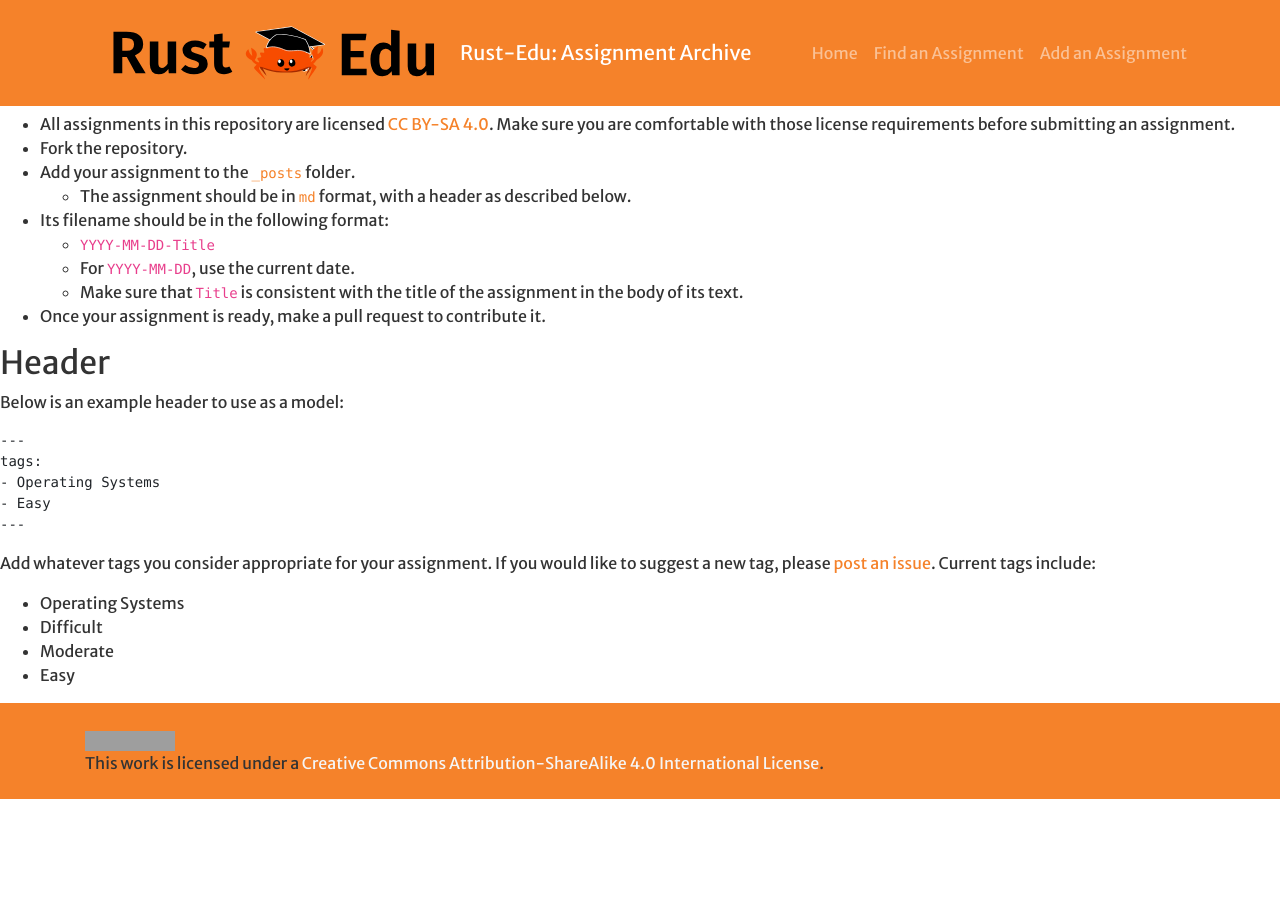
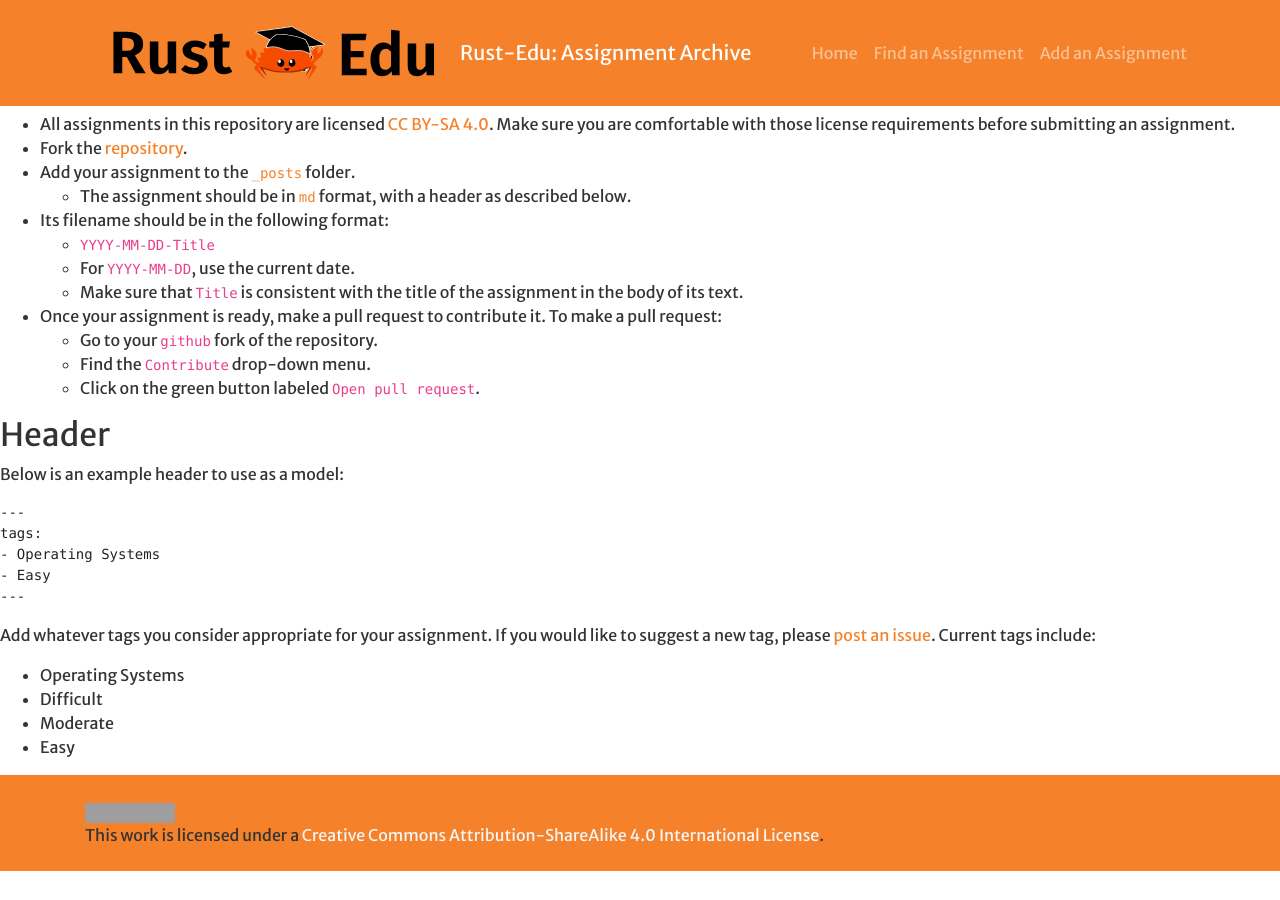
Before and after one commit to rust-edu/assignments, a Jekyll site: the page built from contributions.md, in a window 1280 px wide. Built offline with Jekyll 4.4.1, drawn with Linux system fonts in a browser that asks for light colours; our own code applies the rules of GitHub Pages for plain Markdown files; a script that is not in the unit is left out; grey boxes are pictures that could not be loaded.

Commit message:
Clarified instructions for submitting contributions.

```diff
--- a/contributions.md
+++ b/contributions.md
@@ -1,14 +1,17 @@
 # Contributing Rust Assignments
 * All assignments in this repository are licensed [CC BY-SA 4.0](http://creativecommons.org/licenses/by-sa/4.0/?ref=chooser-v1).
 Make sure you are comfortable with those license requirements before submitting an assignment.
-* Fork the repository.
+* Fork the [repository](https://github.com/rust-edu/assignments).
 * Add your assignment to the [`_posts`](https://github.com/rust-edu/assignments/tree/main/_posts) folder.
   * The assignment should be in [`md`](https://www.markdownguide.org/) format, with a header as described below.
 * Its filename should be in the following format:
   * `YYYY-MM-DD-Title`
   * For `YYYY-MM-DD`, use the current date.
   * Make sure that `Title` is consistent with the title of the assignment in the body of its text.
-* Once your assignment is ready, make a pull request to contribute it.
+* Once your assignment is ready, make a pull request to contribute it. To make a pull request:
+  * Go to your `github` fork of the repository.
+  * Find the `Contribute` drop-down menu.
+  * Click on the green button labeled `Open pull request`.
 
 ## Header
 
```
